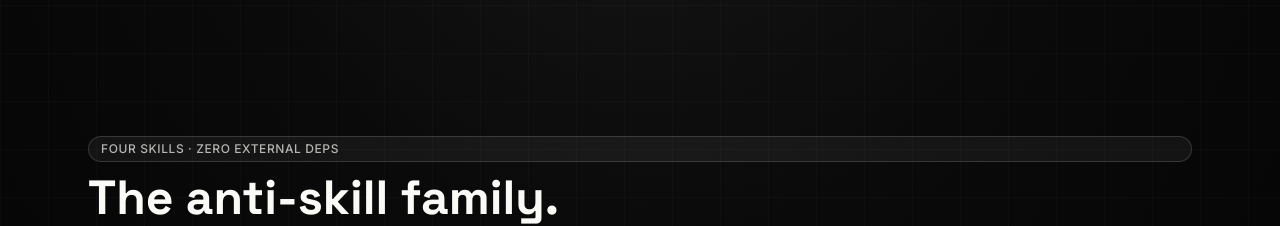
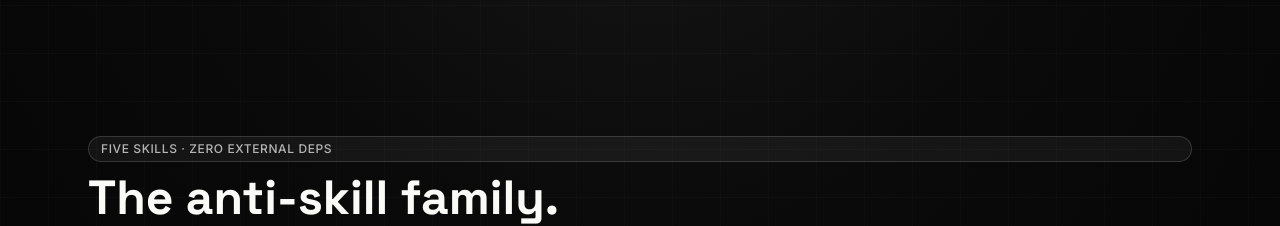
Before and after one commit to KangaZero/tokenmaxxingman, a Vue app in the folder web/: page / in a window 1280 px wide. Shown: the part 3520-3746 px from the top of the page. Built offline with nearby package versions, Linux system fonts and the light colour scheme.

Commit message:
fix(web): update pill to five skills

```diff
--- a/web/src/App.vue
+++ b/web/src/App.vue
@@ -65,7 +65,7 @@ import SiteFooter from './components/SiteFooter.vue';
 
     <section id="skills" aria-labelledby="skills-heading" class="relative mx-auto max-w-6xl px-6 py-24">
       <div class="mb-12 flex flex-col gap-3">
-        <span class="pill">four skills · zero external deps</span>
+        <span class="pill">five skills · zero external deps</span>
         <h2 id="skills-heading" class="font-display text-4xl font-bold text-bone md:text-5xl">
           The anti-skill family.
         </h2>
```
